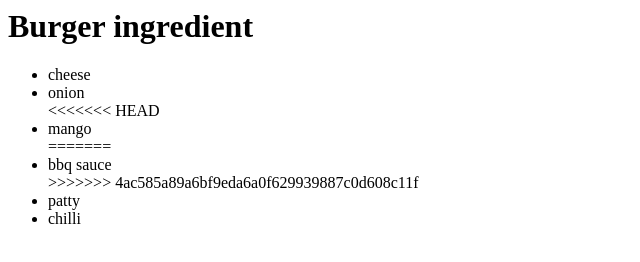
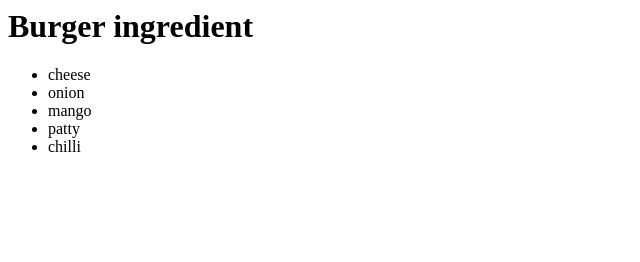
Before and after one commit to a4744/portfolio6, a plain HTML site: page index.html in a window 1280 px wide. Shown: the whole page, without its empty margins (0-640 px from the left). Drawn offline with Linux system fonts and the light colour scheme.

```diff
--- a/index.html
+++ b/index.html
@@ -4,11 +4,7 @@
 <ul>
 <li>cheese</li>
 <li>onion</li>
-<<<<<<< HEAD
 <li>mango</li>
-=======
-<li>bbq sauce</li>
->>>>>>> 4ac585a89a6bf9eda6a0f629939887c0d608c11f
 <li>patty</li>
 <li>chilli</li>
 </ul>
```
